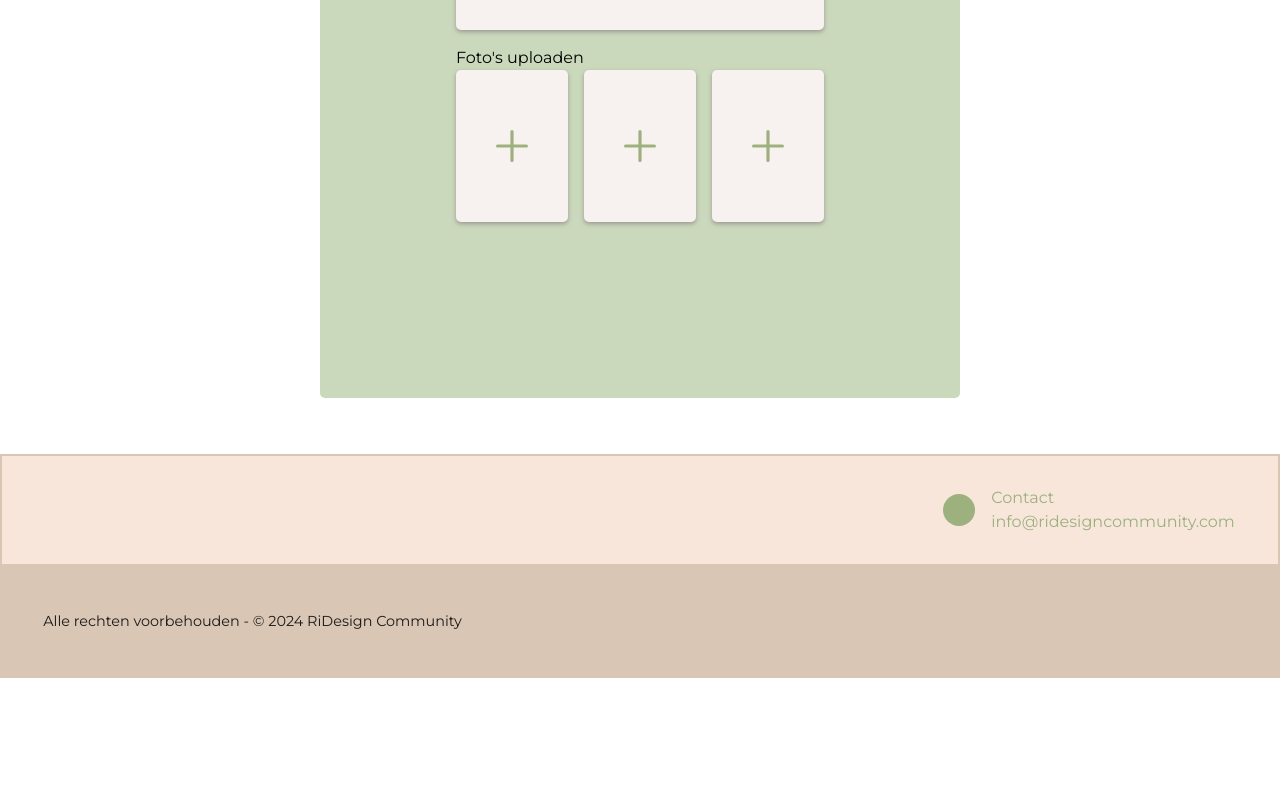
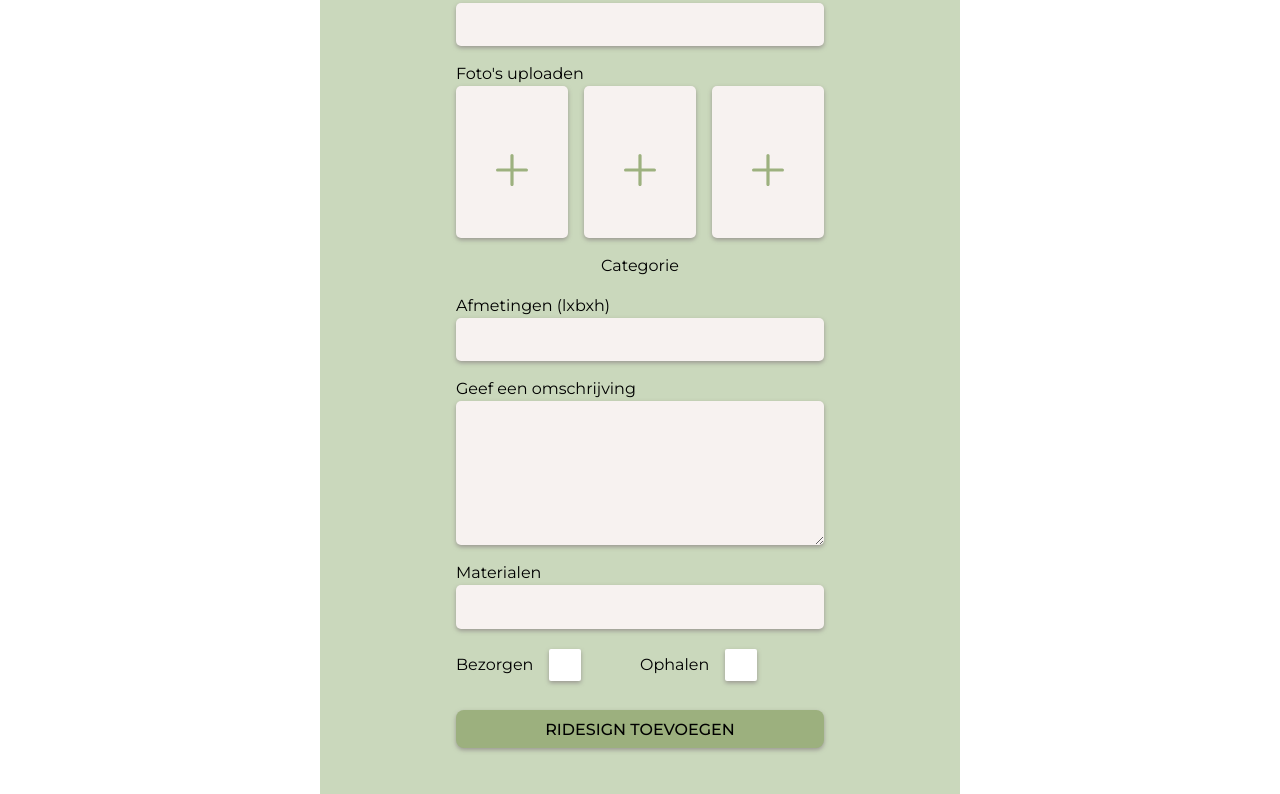
Before and after one commit to ridumoulin/eindopdracht-frontend-ridesign-community, a React (Vite) app: page /NewProduct in a window 1280 px wide. Shown: the part 346-1140 px from the top of the page. Before the commit the page ends 1024 px from the top, so only its background shows below. Built offline with nearby package versions, Linux system fonts and the light colour scheme.

Commit message:
NewProduct formulier verder gewerkt

```diff
--- a/package.json
+++ b/package.json
@@ -14,6 +14,7 @@
     "react-dom": "^18.2.0",
     "react-hook-form": "^7.50.1",
     "react-router-dom": "^6.22.0",
+    "react-select": "^5.8.0",
     "vite-plugin-svgr": "^3.3.0"
   },
   "devDependencies": {
--- a/src/App.scss
+++ b/src/App.scss
@@ -22,6 +22,7 @@ body {
     text-transform: uppercase;
     text-align: center;
     outline: none;
+    margin-top: 1.5rem;
   }
 
   select {
@@ -33,6 +34,7 @@ body {
     display: flex;
     flex-direction: column;
     color: black;
+    margin-top: 1rem;
   }
 
   input {
@@ -42,6 +44,7 @@ body {
     border-radius: 0.3125rem;
     box-shadow: 0 0.125rem 0.25rem rgba(142, 137, 135, 0.8);
     color: black;
+    padding: 1rem;
   }
 
   h2 {
--- a/src/constants/Navigation/Navigation.scss
+++ b/src/constants/Navigation/Navigation.scss
@@ -105,13 +105,7 @@
   select {
     background: none;
     border: none;
-    color: #1a1a1a;
-  }
-
-  select {
-    option {
-      background-color: $pink-color !important;
-    }
+    color: black;
   }
 
   .language-dropdown::after {
--- a/src/pages/NewProduct/NewProduct.jsx
+++ b/src/pages/NewProduct/NewProduct.jsx
@@ -81,6 +81,90 @@ function NewProduct() {
                 </div>
 
 
+                <label htmlFor="category-select">
+                    Categorie
+                    <div className="dropdown">
+                        <select
+                            id="category-select"
+                            {...register("categories")}
+                            multiple
+                            className="category-dropdown"
+                            placeholder="selecteer een categorie"
+
+                        >
+                            {/*<option value="">--Selecteer categorie--</option>*/}
+                            <option value="beds">Banken</option>
+                            <option value="tables">Bedden</option>
+                            <option value="sofas">Kasten</option>
+                            <option value="chairs">Stoelen & fauteuils</option>
+                            <option value="tables">Tafels</option>
+                            <option value="garden-furniture">Tuinmeubelen</option>
+                        </select>
+                    </div>
+                </label>
+
+                <label htmlFor="dimensions-field">
+                    Afmetingen (lxbxh)
+                    <input
+                        type="text"
+                        id="dimensions-field"
+                        {...register("dimensions")}
+                        className="input-form"
+                    />
+                    {errors.dimensions && <span className="error-message">De afmetingen zijn vereist.</span>}
+                </label>
+
+                <label htmlFor="message-field">
+                    Geef een omschrijving
+                    <textarea
+                        id="message-field"
+                        {...register("message")}
+                        className="input-form"
+                    />
+                    {errors.message && <span className="error-message">Een omschrijving is vereist.</span>}
+                </label>
+
+                <label htmlFor="materials-field">
+                    Materialen
+                    <input
+                        type="text"
+                        id="materials-field"
+                        {...register("materials")}
+                        className="input-form"
+                    />
+                    {errors.materials && <span className="error-message">Het aangeven van materialen is vereist.</span>}
+                </label>
+
+                <div className="checkbox-container">
+                    <div className="content-checkbox">
+                        <label htmlFor="delivery-checkbox" className="checkbox-label">Bezorgen</label>
+                        <input
+                            type="checkbox"
+                            id="delivery-checkbox"
+                            {...register("delivery")}
+                            value="bezorgen"
+                            className="checkbox"
+                        />
+                    </div>
+
+                    <div className="content-checkbox">
+                        <label htmlFor="pickup-checkbox" className="checkbox-label">Ophalen</label>
+                        <input
+                            type="checkbox"
+                            id="pickup-checkbox"
+                            {...register("pickup")}
+                            value="ophalen"
+                            className="checkbox"
+                        />
+                    </div>
+
+                    {errors.delivery && <span className="error-message">Het aangeven van de leveringsoptie is vereist.</span>}
+                </div>
+
+                <button type="submit">
+                    RiDesign toevoegen
+                </button>
+
             </form>
         </div>
     )
--- a/src/pages/NewProduct/NewProduct.scss
+++ b/src/pages/NewProduct/NewProduct.scss
@@ -2,9 +2,8 @@
 
 .outer-container-new-product {
   background-color: white;
-  height: calc(100vh - 9rem);
+  min-height: calc(100vh - 9rem);
   width: 100vw;
-
   display: flex;
   justify-content: center;
 }
@@ -12,19 +11,31 @@
 .form-new-product {
   background-color: $light-green-color;
   width: 40rem;
-  min-height: 25rem;
+  min-height: 70rem;
   border-radius: 0.3125rem;
   margin: 3.5rem 0;
-
   display: flex;
   flex-direction: column;
-  //justify-content: center;
   align-items: center;
 
   h2 {
     width: 28rem;
     text-align: center;
     margin: 2rem 0;
+  }
+
+  button {
+    width: 23rem;
+  }
+
+  textarea {
+    background-color: $off-white-color;
+    box-shadow: 0 0.125rem 0.25rem rgba(142, 137, 135, 0.8);
+    border: none;
+    border-radius: 0.3125rem;
+    color: black;
+    padding: 1rem;
+    height: 9rem;
   }
 }
 
@@ -42,7 +53,6 @@
   width: 23rem;
   height: 11rem;
   color: black;
-
   display: flex;
   flex-direction: column;
 }
@@ -60,22 +70,21 @@
   flex-basis: 7rem;
   border-radius: 0.3125rem;
   box-shadow: 0 0.125rem 0.25rem rgba(142, 137, 135, 0.8);
-
   display: flex;
   justify-content: center;
   align-items: center;
-}
 
-.photo-placeholder {
+  &.photo-placeholder {
     background-color: $off-white-color;
   }
 
-.wrapper-upload-photo {
+  &.wrapper-upload-photo {
     border: 0.1rem solid red;
     background: none;
 
     img {
       width: 100%;
+    }
   }
 }
 
@@ -87,3 +96,86 @@
   flex-basis: 2rem;
   width: 2rem;
 }
+
+.category-dropdown-container {
+  border: 0.1rem solid red;
+  width: 23rem;
+  height: 6rem;
+}
+
+.category-dropdown {
+  width: 100%;
+  height: 2.7rem;
+  padding: 1rem;
+
+  font-family: $general-font;
+  background: $off-white-color;
+  box-shadow: 0 0.125rem 0.25rem rgba(142, 137, 135, 0.8);
+  border-radius: 0.3125rem;
+  border: none;
+  cursor: pointer;
+  outline: none;
+}
+
+.dropdown {
+  position: absolute;
+  display: none;
+  z-index: 1;
+}
+
+.category-dropdown:hover.dropdown {
+  display: block;
+}
+
+.category-dropdown option {
+  padding: 1rem;
+}
+
+.checkbox-container {
+  width: 23rem;
+  height: 2.7rem;
+  margin-top: 0.9rem;
+  display: flex;
+  flex-direction: row;
+  justify-content: space-between;
+}
+
+.content-checkbox {
+  width: 50%;
+  display: flex;
+  flex-direction: row;
+  justify-content: flex-start;
+  align-items: center;
+  gap: 1rem;
+}
+
+.checkbox {
+  appearance: none;
+  width: 0.2rem !important;
+  height: 0.2rem !important;
+  background-color: white;
+  border-radius: 2px;
+  cursor: pointer;
+
+  &:checked {
+    background-color: $dark-green-color;
+  }
+
+  &:hover {
+    border-color: lightgreen;
+  }
+
+  &:checked::before {
+    content: "\2713";
+    font-size: 2rem;
+    color: white;
+    text-align: center;
+    line-height: 0.8rem;
+  }
+}
+
+
+.checkbox-label {
+  margin: 0;
+  padding: 0;
+}
```
Also changed, not shown: 1 other file (tests, documents, lock files or other folders). Lines whose indentation alone changed are shown as unchanged.
